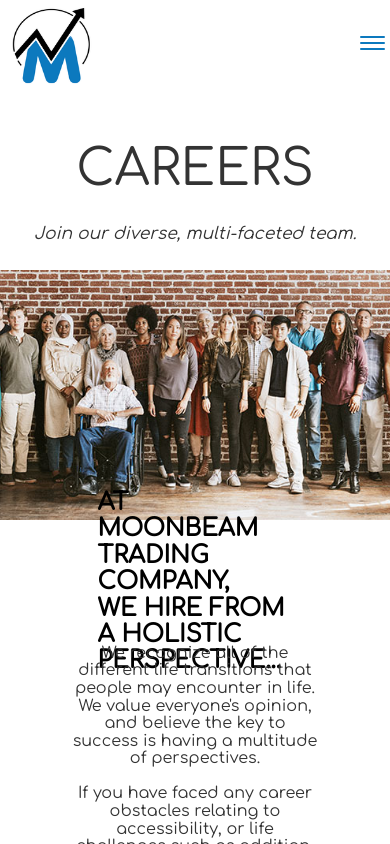
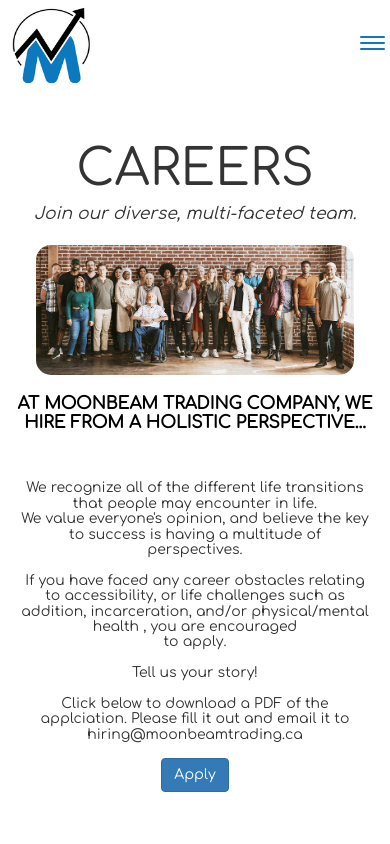
Before and after one commit to rphillipsosei/moonbeam-react, a React (Create React App) app: page /careers in a window 390 px wide. Shown: the top 844 px of the page. Built offline with nearby package versions, Linux system fonts and the light colour scheme.

Commit message:
media queries, careers pg

```diff
--- a/src/pages/Careers.jsx
+++ b/src/pages/Careers.jsx
@@ -8,30 +8,29 @@
 
 export default function Careers() {
   return (
-    <CareersContainer id="shop">
+    <CareersContent>
       <div>
         <Helmet>
           <title>Moonbeam Trading Co. | Careers</title>
         </Helmet>
       </div>
-      <CareersContent id="shop">
       <CareersTitle>
         CAREERS
         <h3>Join our diverse, multi-faceted team.</h3>
       </CareersTitle>
+      <Image src={diversity} /> <p></p>
       <CareersBox>
-          <Image src={diversity} /> <p></p>
         <h3>
           <b>
-              AT MOONBEAM TRADING COMPANY,<br></br> WE HIRE FROM A HOLISTIC
-              PERSPECTIVE...
+            AT MOONBEAM TRADING COMPANY, WE HIRE FROM A HOLISTIC PERSPECTIVE...
           </b>
         </h3>
+
         <h6>
           We recognize all of the different life transitions that people may
           encounter in life. <br></br>
-            We value everyone's opinion, and believe the key to success is
-            having a multitude of perspectives.
+          We value everyone's opinion, and believe the key to success is having
+          a multitude of perspectives.
           <br></br>
           <br></br>
           If you have faced any career obstacles relating to accessibility, or
@@ -56,29 +55,30 @@
         </h6>
       </CareersBox>
     </CareersContent>
-    </CareersContainer>
   );
 }
 
 const Image = styled.img`
+  // border: 4px solid green;
   border-radius: 15px;
   height: 250px;
-`;
-
-const CareersContainer = styled.div`
-  // border: 3px solid red;
-  // padding: 0.5rem;
-  height: 84.5vh;
-  width: 100%;
-  margin-top: 1rem;
-  //  margin: 0;
-  margin-bottom: 20rem;
+  margin-bottom: 1rem;
+  @media (max-width: 768px) {
+    height: 200px;
+  }
+  @media (max-width: 530px) {
+    height: 170px;
+  }
+  @media (max-width: 530px) {
+    height: 130px;
+    margin-bottom: -1rem;
+  }
 `;
 
 const CareersContent = styled.div`
   // border: 3px solid yellow;
   // margin: 2rem 0;
-  height: 100%;
+  height: 90vh;
   padding: 1rem 0;
   width: 100%;
   display: flex;
@@ -93,6 +93,7 @@
 `;
 
 const CareersTitle = styled.div`
+  margin-bottom: 1.5rem;
   // background-color: rgba(37, 36, 37, 0.6);
   // border: 3px solid rgba(12, 121, 190, 255);
   margin-top: 1rem;
@@ -110,35 +111,39 @@
   //  align-items: center;
   padding-top: 0.8rem;
   h3 {
-  // margin-top: -0.1rem;
+    margin-top: -0.1rem;
     font-size: 17px;
     font-weight: normal;
     font-style: italic;
+  }
 `;
 
 const CareersBox = styled.div`
-  margin-top: 3rem;
-  // border: 3px solid pink;
-  height: 80%;
-  width: 50%;
+  text-align: center;
+  // border: 3px solid hotpink;
+  height: 400px;
+  width: 500px;
   display: flex;
   flex-wrap: wrap;
-  // margin-top: -2rem;
   align-items: flex-start;
   justify-content: center;
-  p {
-    // max-height: 300px;
+
+
+  h3 {
+    @media (max-width: 530px) {
+      font-size: 17px;
+      margin-bottom: -1rem;
+      width: 360px;
     }
-  h3 {
-    margin-top: -4rem;
   }
   h6 {
-    margin-top: -4rem;
-    font-size: 16px;
-    //  width: 600px;
-    //  height: 180px;
+    font-size: 14px;
     //  border: 3px solid orange;
     text-align: center;
-    margin-bottom: -5rem;
+    width: 350px;
+  }
+  @media (max-width: 530px) {
+    height: 600px;
+    width: 400px;
   }
 `;
--- a/src/pages/Shop.jsx
+++ b/src/pages/Shop.jsx
@@ -63,7 +63,6 @@
 
 const Image = styled.img`
   height: 350px;
-  //   margin-left: -2.5rem;
   margin-right: 5rem;
   border-radius: 15px;
   // border: 3px solid rgba(12, 121, 190, 255);
```
Lines whose indentation alone changed are shown as unchanged.
